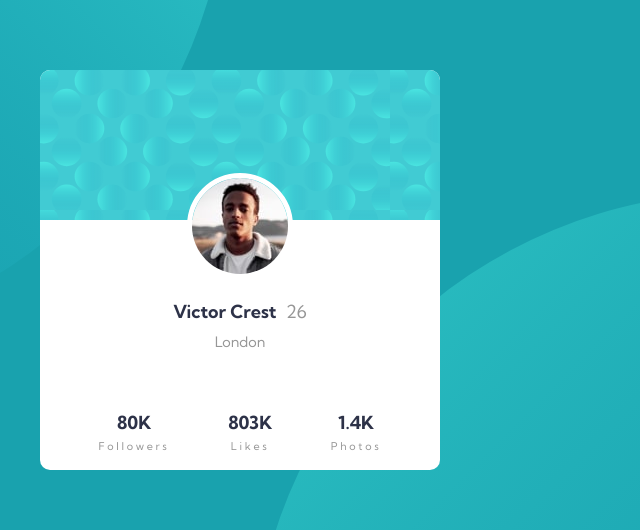
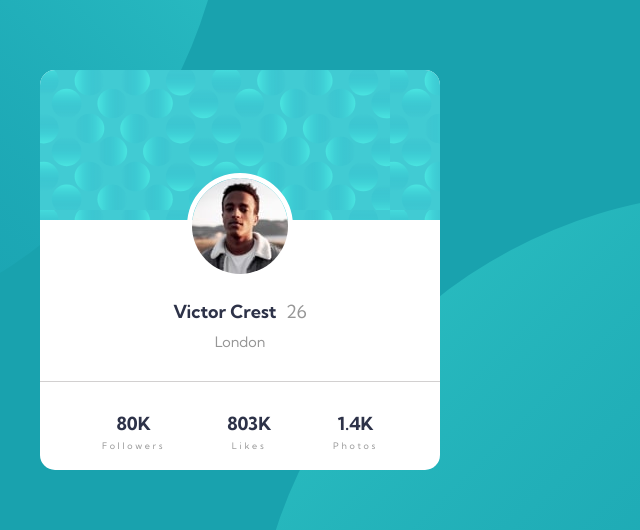
Before and after one commit to willian-souza/Frontend-Mentor-Challenge-Profile-Card, a plain HTML site: page index.html in a window 1280 px wide. Shown: the part 130-660 px from the top of the page, 400-1040 px from the left. Drawn offline with Linux system fonts and the light colour scheme.

Commit message:
fix: README and styles

```diff
--- a/style.css
+++ b/style.css
@@ -26,7 +26,7 @@
     max-width: 90%;
     background-color: white;
     position: relative;
-    border-radius: 10px;
+    border-radius: 15px;
     font-family: 'Kumbh Sans', sans-serif;
 }
 
@@ -39,7 +39,7 @@
     position: absolute;
     top: 0;
     left: 0;
-    border-radius: 10px 10px 0 0;
+    border-radius: 15px 15px 0 0;
 }
 
 .profile{
@@ -79,19 +79,22 @@
     font-size: 0.80rem;
 }
 
+
 .number{
     font-weight: 700;
 }
 
 .label{
-    font-size: 0.6rem;
+    font-size: 0.5rem;
     letter-spacing: 0.15rem;
     margin-top: 5px;
 }
 
 .stats{
+    border-top: 1px solid hsl(0, 2%, 82%);
     width: 100%;
-    margin-top: 60px;
+    margin-top: 30px;
+    padding-top: 30px;
     display: flex;
     justify-content: space-evenly;
     text-align: center;
```
Also changed, not shown: 1 other file.
